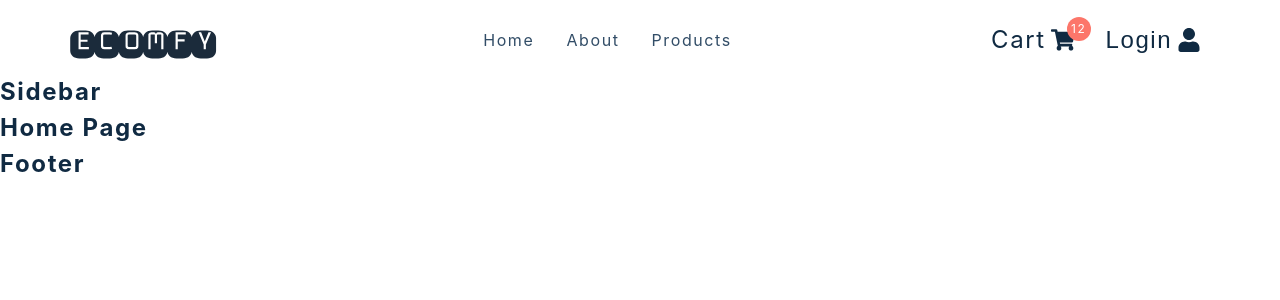
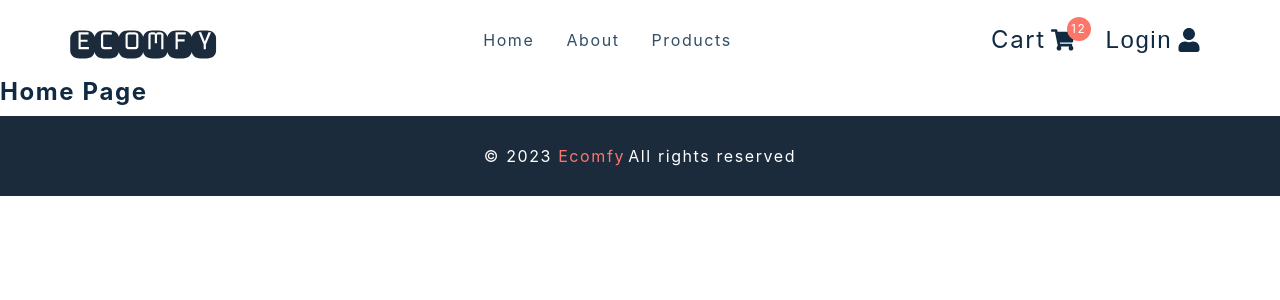
Before and after one commit to ItryCode/ecomfy, a React (Create React App) app: page / in a window 1280 px wide. Shown: the top 300 px of the page. Built offline with nearby package versions, Linux system fonts and the light colour scheme; the HTML template or start-up script is replaced by a standard one.

Commit message:
Setup up sidebar

```diff
--- a/src/components/Footer.js
+++ b/src/components/Footer.js
@@ -1,8 +1,16 @@
-import React from 'react'
-import styled from 'styled-components'
+import React from "react";
+import styled from "styled-components";
 const Footer = () => {
-  return <h4>footer</h4>
-}
+  return (
+    <Wrapper>
+      <h5>
+        &copy; {new Date().getFullYear()}
+        <span> Ecomfy</span>
+      </h5>
+      <h5>All rights reserved</h5>
+    </Wrapper>
+  );
+};
 
 const Wrapper = styled.footer`
   height: 5rem;
@@ -10,10 +18,10 @@
   flex-direction: column;
   justify-content: center;
   align-items: center;
-  background: var(--clr-black);
+  background: var(--main-clr);
   text-align: center;
   span {
-    color: var(--clr-primary-5);
+    color: var(--sec-clr);
   }
   h5 {
     color: var(--clr-white);
@@ -26,6 +34,6 @@
   @media (min-width: 776px) {
     flex-direction: row;
   }
-`
+`;
 
-export default Footer
+export default Footer;
--- a/src/components/Sidebar.js
+++ b/src/components/Sidebar.js
@@ -1,16 +1,41 @@
-import React from 'react'
-import logo from '../assets/logo.svg'
-import { Link } from 'react-router-dom'
-import { useProductsContext } from '../context/products_context'
-import { FaTimes } from 'react-icons/fa'
-import { links } from '../utils/constants'
-import styled from 'styled-components'
-import CartButtons from './CartButtons'
-import { useUserContext } from '../context/user_context'
+import React from "react";
+import logo from "../assets/newlogo.svg";
+import { Link } from "react-router-dom";
+import { useProductsContext } from "../context/products_context";
+import { FaTimes } from "react-icons/fa";
+import { links } from "../utils/constants";
+import styled from "styled-components";
+import CartButtons from "./CartButtons";
+import { useUserContext } from "../context/user_context";
 
 const Sidebar = () => {
-  return <h4>sidebar</h4>
-}
+  const isOpen = true;
+  return (
+    <SidebarContainer>
+      <aside className={`${isOpen ? "sidebar show-sidebar" : "sidebar"}`}>
+        <div className="sidebar-header">
+          <img src={logo} className="logo" alt="ecomfy logo" />
+          <button className="close-btn" type="button">
+            <FaTimes />
+          </button>
+        </div>
+        <ul className="links">
+          {links.map(({ id, text, url }) => {
+            return (
+              <li key={id}>
+                <Link to={url}>{text}</Link>
+              </li>
+            );
+          })}
+          <li>
+            <Link to="/checkout">checkout</Link>
+          </li>
+        </ul>
+        <CartButtons />
+      </aside>
+    </SidebarContainer>
+  );
+};
 
 const SidebarContainer = styled.div`
   text-align: center;
@@ -81,6 +106,6 @@
       display: none;
     }
   }
-`
+`;
 
-export default Sidebar
+export default Sidebar;
--- a/src/index.css
+++ b/src/index.css
@@ -6,6 +6,8 @@
 
 :root {
   /* dark shades of primary color*/
+  --main-clr: #1b2b3b;
+  --sec-clr: #fc766aff;
   --clr-primary-1: hsl(22, 28%, 21%);
   --clr-primary-2: hsl(22, 28%, 29%);
   --clr-primary-3: hsl(22, 28%, 37%);
@@ -58,8 +60,8 @@
   box-sizing: border-box;
 }
 body {
-  font-family: -apple-system, BlinkMacSystemFont, 'Segoe UI', Roboto, Oxygen,
-    Ubuntu, Cantarell, 'Open Sans', 'Helvetica Neue', sans-serif;
+  font-family: -apple-system, BlinkMacSystemFont, "Segoe UI", Roboto, Oxygen,
+    Ubuntu, Cantarell, "Open Sans", "Helvetica Neue", sans-serif;
   background: var(--clr-white);
   color: var(--clr-grey-1);
   line-height: 1.5;
```
